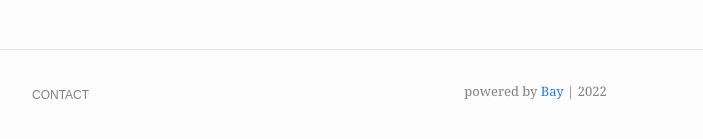
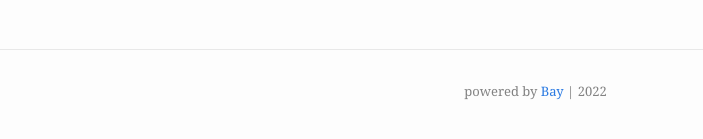
Before and after one commit to jiyoungj/jiyoungj.github.io, a Jekyll site: the page built from index.md, in a window 1280 px wide. Shown: the part 547-686 px from the top of the page, without its empty margins (288-991 px from the left). Built offline with Jekyll 4.4.1, drawn with Linux system fonts in a browser that asks for light colours.

Commit message:
Update footer.html

```diff
--- a/_includes/footer.html
+++ b/_includes/footer.html
@@ -2,7 +2,7 @@
   <div class="wrapper">
     <div class="footer-col-wrapper">
       <div class="footer-col footer-col-1">
-        <h4>CONTACT</h4>
+        <!-- <h4>CONTACT</h4> --!>
 
         <div class="social-links">
           {% for contact in site.footer.contact %}
```
